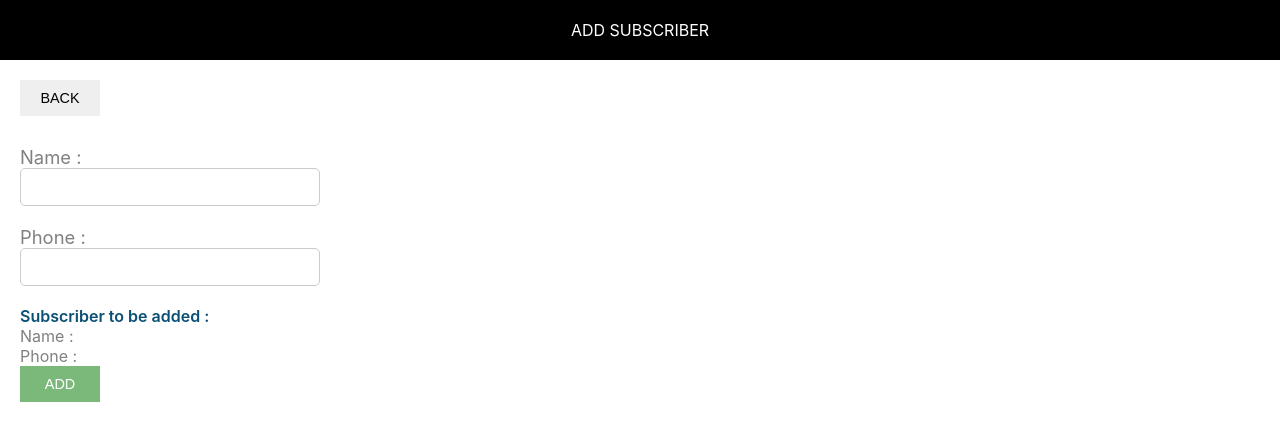
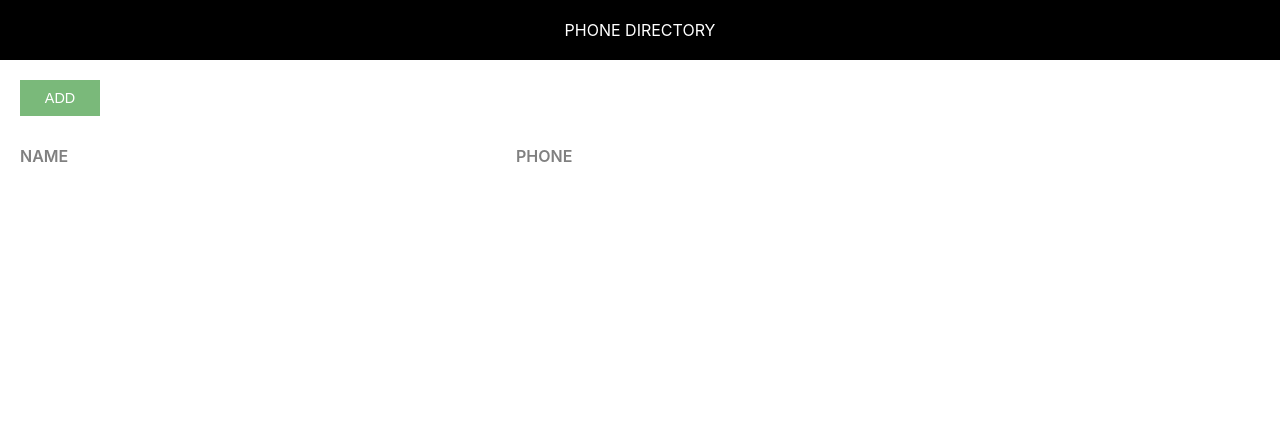
Before and after one commit to savinngr/phone-directory, a React (Create React App) app: page / in a window 1280 px wide. Shown: the top 440 px of the page. Built offline with nearby package versions, Linux system fonts and the light colour scheme.

Commit message:
Added state in ‘AddSubscriber’ and ‘App’ components

```diff
--- a/src/AddSubscriber.js
+++ b/src/AddSubscriber.js
@@ -3,7 +3,26 @@ import Header from "./Header";
 import './AddSubscriber.css';
 
 class AddSubscriber extends Component {
+
+    constructor(){
+        super();
+        this.state = {
+            id:1,
+            name: '',
+            phone: ''
+        }
+    }
+
+    inputChangedHandler = (e) => {
+        const state = this.state;
+        state[e.target.name] = e.target.value;
+        this.setState(state);
+    }
+
     render() {
+
+        const {name,phone} = this.state;
+
         return (
             <div>
                 <Header heading='Add Subscriber' />
@@ -11,13 +30,13 @@ class AddSubscriber extends Component {
                     <button class="custom-btn"> Back </button>
                     <form className="subscriber-form">
                         <label htmlFor='name' className='label-control'>Name :</label><br />
-                        <input type='text' id='name' className='input-control' name='name' /><br /><br />
+                        <input type='text' id='name' className='input-control' name='name' onChange={this.inputChangedHandler} /><br /><br />
                         <label htmlFor='phone' className='label-control'>Phone :</label><br />
-                        <input type='text' id='phone' className='input-control' name='name' /><br /><br />
+                        <input type='text' id='phone' className='input-control' name='phone' onChange={this.inputChangedHandler} /><br /><br />
                         <div>
                             <span className='subscriber-to-add-heading'>Subscriber to be added : </span><br/>
-                            <span className='subscriber-info'>Name : </span><br />
-                            <span className='subscriber-info'>Phone : </span><br />
+                            <span className='subscriber-info'>Name : {name}</span><br />
+                            <span className='subscriber-info'>Phone : {phone}</span><br />
                         </div>
                         <button type='submit' className='custom-btn add-btn'>Add</button>
                     </form>
--- a/src/App.js
+++ b/src/App.js
@@ -5,25 +5,32 @@ import './App.css';
 
 class App extends Component {
 
-  clickHandler(msg) {
-    alert(msg+" Clicked" );
+  constructor(){
+    super();
+    this.state = {
+      subscribersListToShow: []
+    }
   }
 
+  // clickHandler(msg) {
+  //   alert(msg+" Clicked" );
+  // }
+
   render() {
-    let subscribers=[
-      {
-        id:1,
-        name:'savin',
-        number:'888888'
-      },
+    // let subscribers=[
+    // //   {
+    // //     id:1,
+    // //     name:'savin',
+    // //     number:'888888'
+    // //   },
 
-      {
-        id:2,
-        name:'suhani',
-        number:'999999'
-      }
+    // //   {
+    // //     id:2,
+    // //     name:'suhani',
+    // //     number:'999999'
+    // //   }
 
-    ]
+    // // ]
     return (
       <div className="component-container">
         <Header heading="Phone Directory"/>
@@ -36,7 +43,7 @@ class App extends Component {
           </div>
 
         {
-          subscribers.map(subs=> {
+          this.state.subscribersListToShow.map(subs=> {
                 return <div key={subs.id} className="grid-container">
                 <span className="grid-item">{subs.name}</span>
                 <span className="grid-item">{subs.number}</span>
--- a/src/index.js
+++ b/src/index.js
@@ -6,7 +6,7 @@ import AddSubscriber from './AddSubscriber';
 import * as serviceWorker from './serviceWorker';
 import './common/common.css';
 
-ReactDOM.render(<AddSubscriber />, document.getElementById('root'));
+ReactDOM.render(<App />, document.getElementById('root'));
 
 // If you want your app to work offline and load faster, you can change
 // unregister() to register() below. Note this comes with some pitfalls.
```
